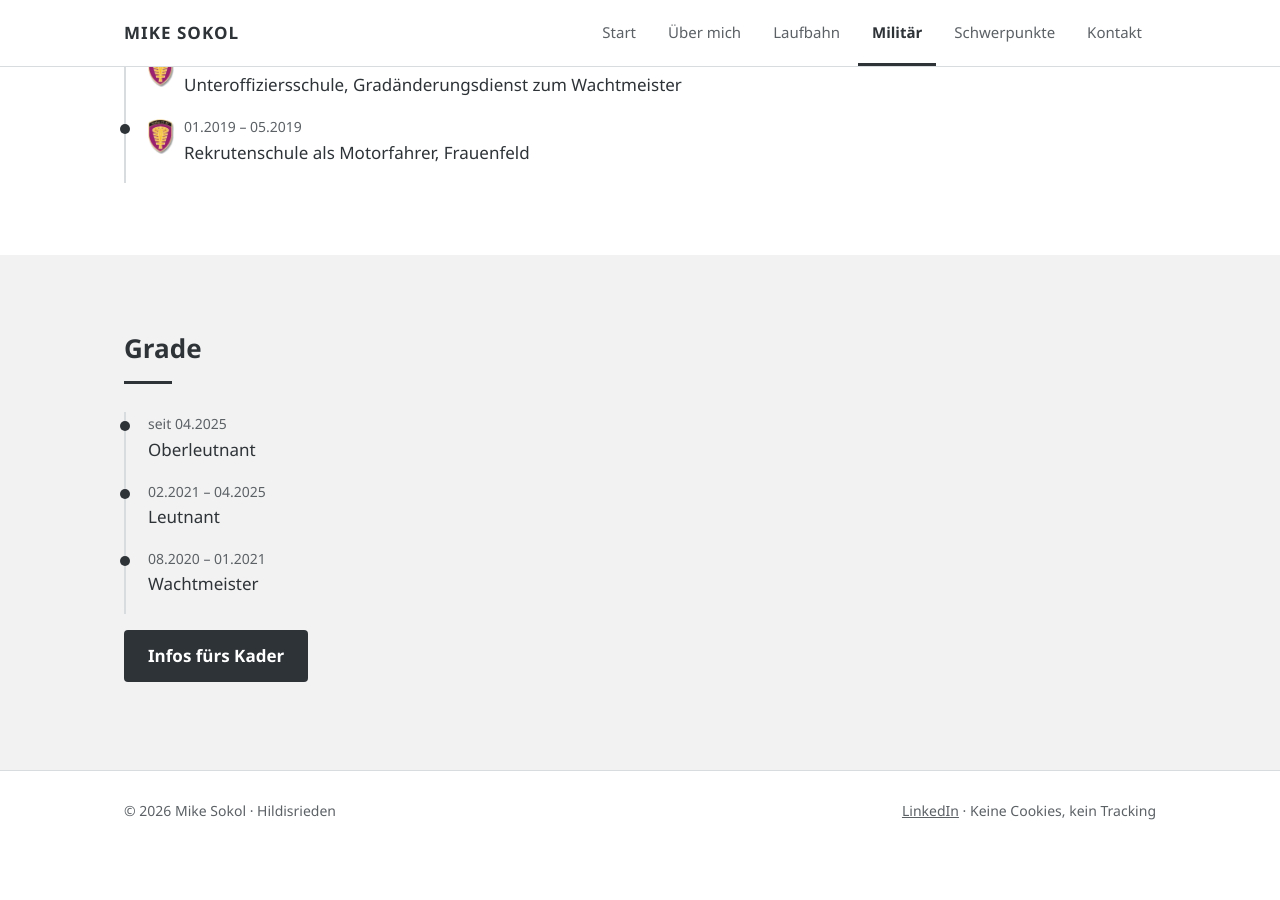
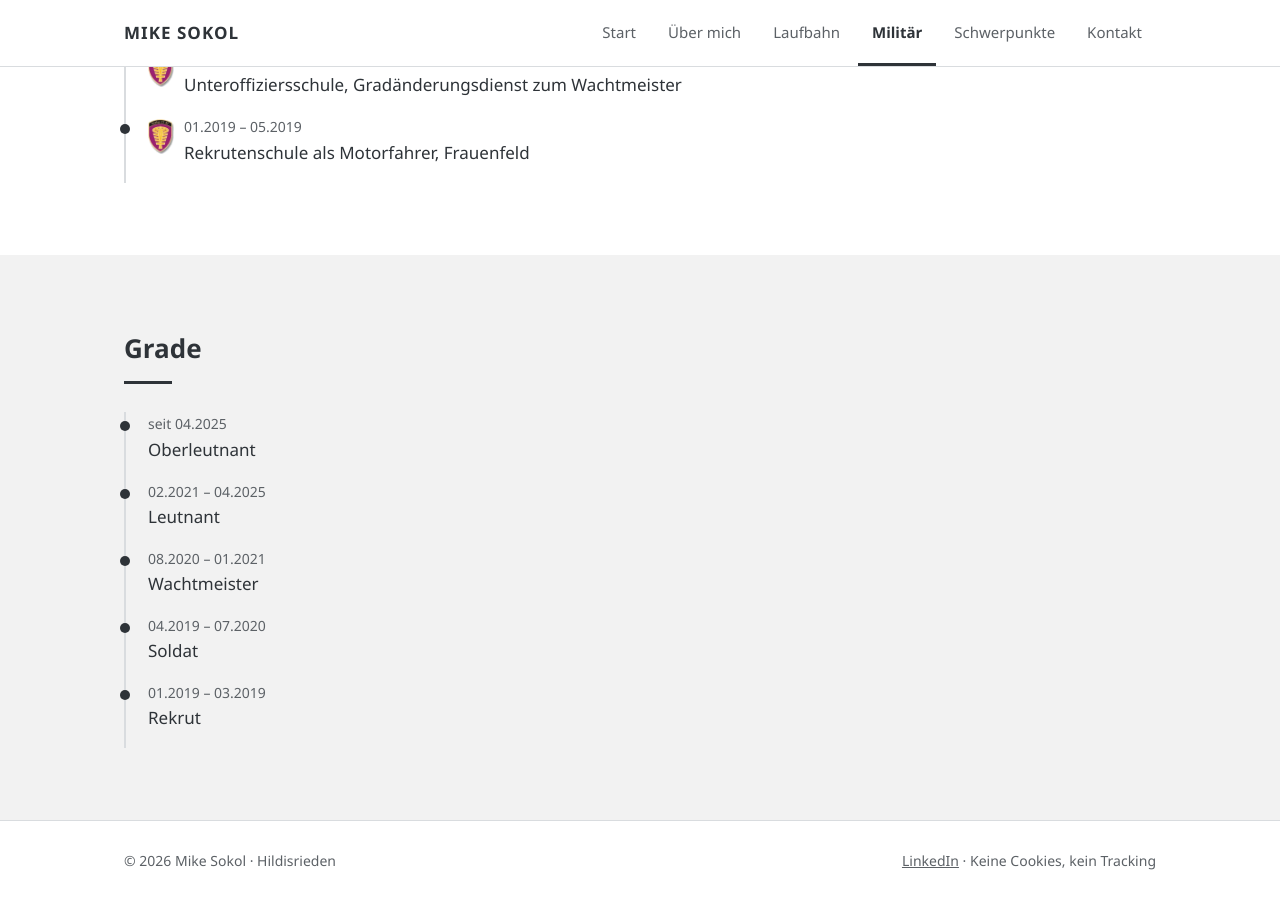
Before and after one commit to Mykey1835/mikesokol-website, a Jekyll site: the page built from _seiten/militaer.md, in a window 1280 px wide and 900 px high, scrolled down 1336 px. Built offline with Jekyll 4.4.1, drawn with Linux system fonts in a browser that asks for light colours; before the commit the page ends 2186 px from its top, so only the background shows below that.

Commit message:
Militär: Grade Rekrut und Soldat ergänzt, Knopf «Infos fürs Kader» entfernt (#1)
Claude-Session: https://claude.ai/code/session_011hthjUJogYcRYfSWYVCLNN

Co-authored-by: Claude <noreply@anthropic.com>

```diff
--- a/_seiten/militaer.md
+++ b/_seiten/militaer.md
@@ -51,6 +51,8 @@ abschnitte:
         text: Leutnant
       - zeit: "08.2020 – 01.2021"
         text: Wachtmeister
-    knopf_text: Infos fürs Kader
-    knopf_link: https://army.mikesokol.ch
+      - zeit: "04.2019 – 07.2020"
+        text: Soldat
+      - zeit: "01.2019 – 03.2019"
+        text: Rekrut
 ---
```
